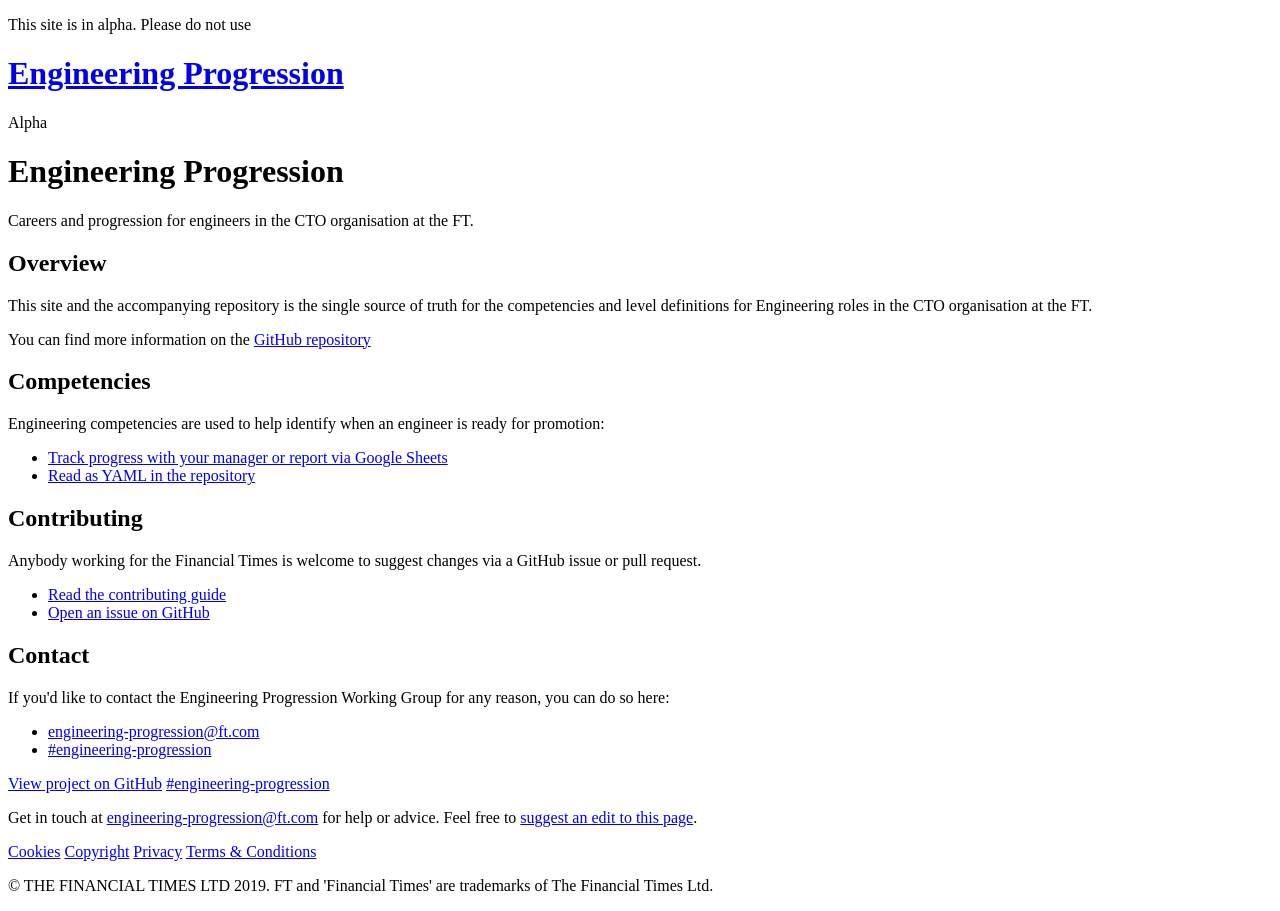
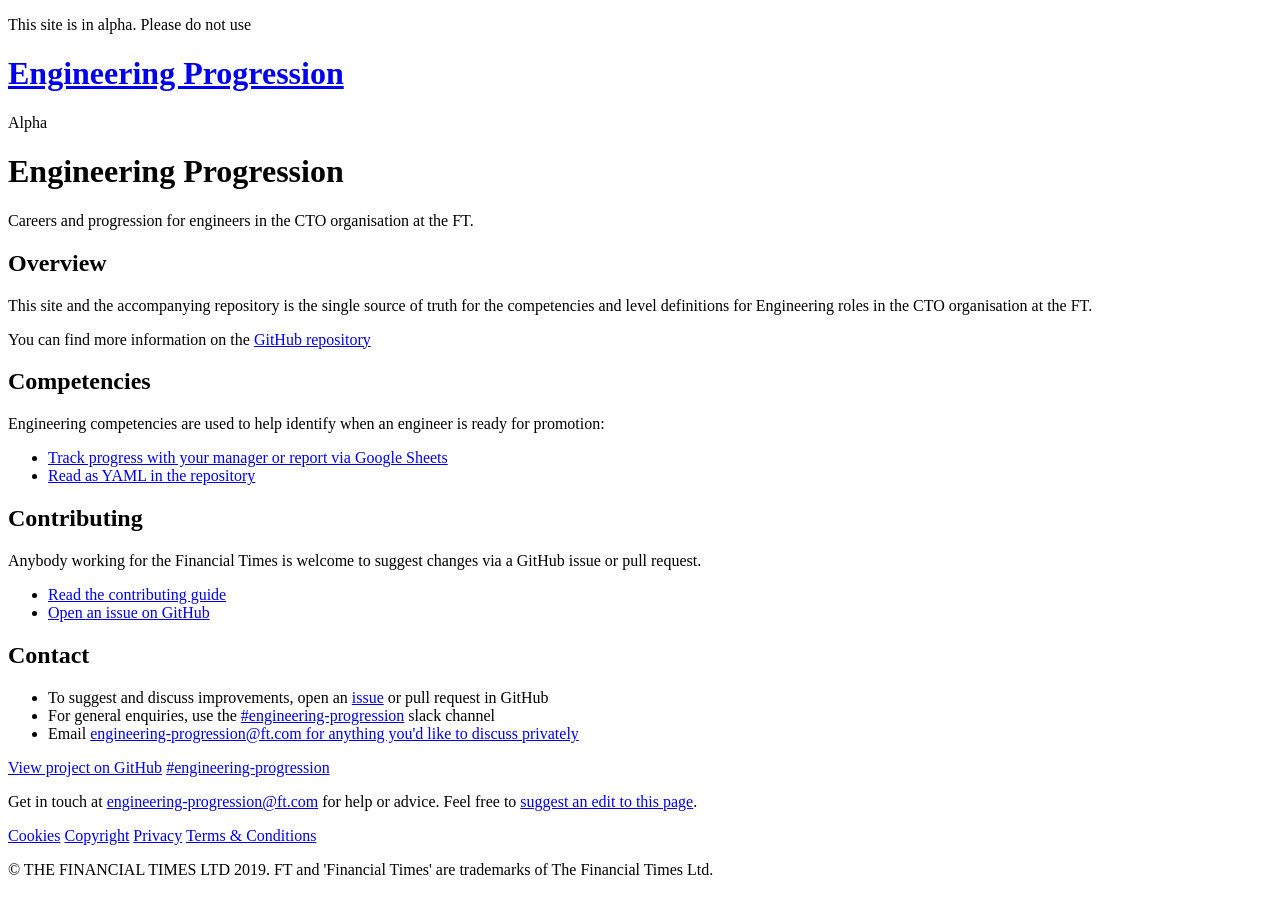
Before and after one commit to Financial-Times/engineering-progression, a Jekyll site: the page built from site/pages/home.html, in a window 1280 px wide. Built offline with Jekyll 4.4.1, drawn with Linux system fonts in a browser that asks for light colours; a style sheet for code colours, icons or effects is not loaded.

Commit message:
Direct contact to appropriate channels (#59)
* Direct contact to appropriate channels

* Update home.html

* Update site/pages/home.html

Co-Authored-By: wheresrhys <wheresrhys@gmail.com>

```diff
--- a/site/pages/home.html
+++ b/site/pages/home.html
@@ -56,12 +56,10 @@
 
 		<div class="o-layout-item">
 			<h2>Contact</h2>
-			<p>
-				If you'd like to contact the Engineering Progression Working Group for any reason, you can do so here:
-			</p>
 			<ul>
-				<li><a href="mailto:{{site.data.contact.email}}">{{site.data.contact.email}}</a></li>
-				<li><a href="https://financialtimes.slack.com/messages/{{site.data.contact.slack}}" class="o-typography-link--external">#{{site.data.contact.slack}}</a></li>
+				<li>To suggest and discuss improvements, open an <a href="{{site.github.repository_url}}/issues/new" class="o-typography-link--external">issue</a> or pull request in GitHub</li>
+				<li>For general enquiries, use the <a href="https://financialtimes.slack.com/messages/{{site.data.contact.slack}}" class="o-typography-link--external">#{{site.data.contact.slack}}</a> slack channel</li>
+				<li>Email <a href="mailto:{{site.data.contact.email}}">{{site.data.contact.email}} for anything you'd like to discuss privately</a></li>
 			</ul>
 		</div>
 
```
